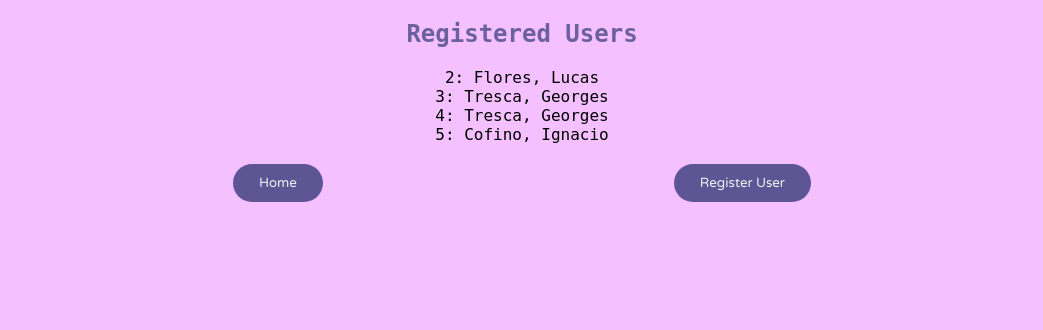
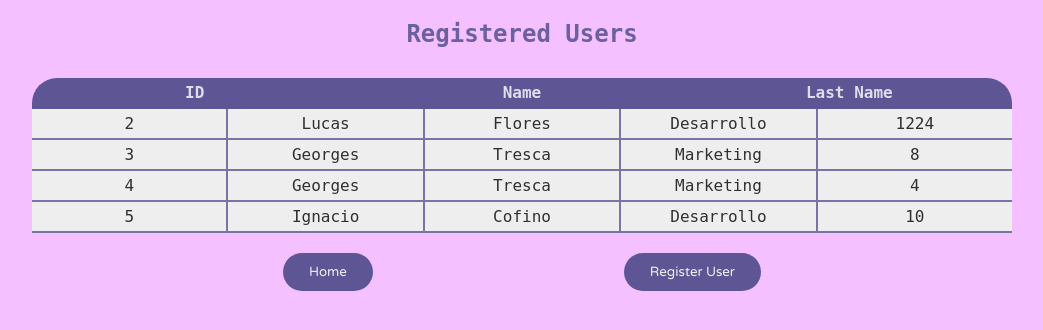
Before and after one commit to salolevi/Project_Django, a Django app: page /usuarios in a window 1280 px wide. Shown: the part 60-390 px from the top of the page, without its empty margins (118-1161 px from the left). Run offline with Django 3.2, Linux system fonts and the light colour scheme; data comes from the database, SQL or seed files in the repository; both versions use the stored data as it was after the commit; some web fonts are replaced.

Commit message:
tablas normalizadas y plantas agregadas

```diff
--- a/project_django/home/urls.py
+++ b/project_django/home/urls.py
@@ -10,5 +10,8 @@ urlpatterns = [
     path('crear-usuario/nuevo', views.CrearUsuario.as_view(), name="createuser"),
     path('analistas', views.AnalistasView.as_view(), name='analistas'),
     path('crear-analista', views.CrearAnalista.as_view(), name='createanalist-form'),
-    path('crear-analista/nuevo', views.CrearAnalista.as_view(), name="createanalist")
+    path('crear-analista/nuevo', views.CrearAnalista.as_view(), name="createanalist"),
+    path('plantas', views.PlantasView.as_view(), name='plantas'),
+    path('crear-planta', views.CrearPlanta.as_view(), name='createplant-form'),
+    path('crear-planta/nuevo', views.CrearPlanta.as_view(), name='createplant')
 ]
--- a/project_django/home/views.py
+++ b/project_django/home/views.py
@@ -92,6 +92,30 @@ class CrearAnalista(View):
 
         return redirect('analistas')
 
+class PlantasView(View):
+
+    template_name = 'plantas.html'
+
+    def get(self, *args, **kwargs):
+        context = {}
+        plantas = Planta.objects.all()
+        context['plantas'] = plantas
+        return render(self.request, self.template_name, context)
+
+class CrearPlanta(View):
+
+    template_name = 'create-plant.html'
+
+    def get(self, *args, **kwargs):
+        return render(self.request, self.template_name)
+
+    def post(self, *args, **kwargs):
+        new_plant = Planta()
+        new_plant.plantaName = self.request.POST.get('plant_name', None)
+        new_plant.plantaLocation = self.request.POST.get('plant_location', None)
+        new_plant.save()
+
+        return redirect('plantas')
 # class CreateTicket(View):
 #
 #     template_name = 'create-ticket.html'
--- a/project_django/static/css/cssindex.css
+++ b/project_django/static/css/cssindex.css
@@ -16,30 +16,44 @@ h1 {
 
 /* CSS Index */
 
-.container-tickets {
+.container-objects {
     display: flex;
     justify-content: center;
+    flex-direction: column;
+    margin: 30px 150px 0 150px;
 }
-.incident {
+.row {
+    text-align: center;
     display: flex;
     justify-content: space-between;
     height: max-content;
+    background-color: #EEE;
 }
 
-.incident:first-child {
+.row:first-child{
     font-weight: bold;
     text-align: center;
+    background-color: #5E5694;
+    color: #FFF;
+    border-bottom: none;
+    border-radius: 25px 25px 0 0 ;
 }
 
-.incident__column {
+.column {
     width: 100%;
     padding: 5px 10px;
     border-right: 2px solid #5E5694;
     border-bottom: 2px solid #5E5694;
+    opacity: .8;
 }
 
-.incident__column:last-child {
+.column:last-child {
     border-right: none;
+}
+
+.incident__id {
+    font-weight: bold;
+    color: #5E5694;
 }
 
 
@@ -103,7 +117,7 @@ h1 {
     opacity: .9;
 }
 
-.container-tickets__btn {
+.container-objects__btn {
     display: flex;
     justify-content: space-evenly;
     margin: 30px 0;
@@ -158,7 +172,12 @@ h1 {
 }
 
 .submit-btn {
+    box-sizing: border-box;
+    border: 2px solid #5E5694;
     cursor: pointer;
+    background-color: #FFF;
+    color: #5E5694;
+    font-weight: bold;
     margin: 0;
     padding: 10px 20px;
 }
--- a/project_django/templates/base.html
+++ b/project_django/templates/base.html
@@ -22,7 +22,7 @@
           <ul>
               <li><a href="usuarios">Usuarios</a></li>
               <li><a href="analistas">Analistas</a></li>
-              <li><a href="">Plantas</a></li>
+              <li><a href="plantas">Plantas</a></li>
           </ul>
       </nav>
   </header>
--- a/project_django/templates/create-user.html
+++ b/project_django/templates/create-user.html
@@ -25,6 +25,5 @@
             <input type="submit" class="submit-btn btn" value="Create">
         </div>
     </form>
-
 </article>
 {% endblock %}
--- a/project_django/templates/usuarios.html
+++ b/project_django/templates/usuarios.html
@@ -1,11 +1,24 @@
 {% extends "base.html" %}
 {% block content %}
 <h2 class="h2">Registered Users</h2>
-<article class="usuarios-container">
+<article class="container-objects">
+    <section>
+    <div class="row">
+        <div class="column">ID</div>
+        <div class="column">Name</div>
+        <div class="column">Last Name</div>
+    </div>
     {% for usuario in usuarios %}
-    <div class="usuarios__usuario">{{usuario.id}}: {{usuario.lastn}}, {{usuario.name}}</div>
+    <div class="row">
+        <div class="column">{{usuario.id}}</div>
+        <div class="column">{{usuario.name}}</div>
+        <div class="column">{{usuario.lastn}}</div>
+        <div class="column">{{usuario.sector}}</div>
+        <div class="column">{{usuario.costCenter}}</div>
+    </div>
     {% endfor %}
-    <div class="submit-input">
+    </section>
+        <div class="submit-input">
         <button class="btn"><a href="/">Home</a></button>
         <button class="btn"><a href="/crear-usuario">Register User</a></button>
     </div>
```
Also changed, not shown: project_django/templates/analistas.html (+13 -3 lines), project_django/templates/create-plant.html (added, +23 -0 lines), project_django/templates/index.html (+16 -15 lines), project_django/templates/plantas.html (added, +27 -0 lines), project_django/db.sqlite3.
